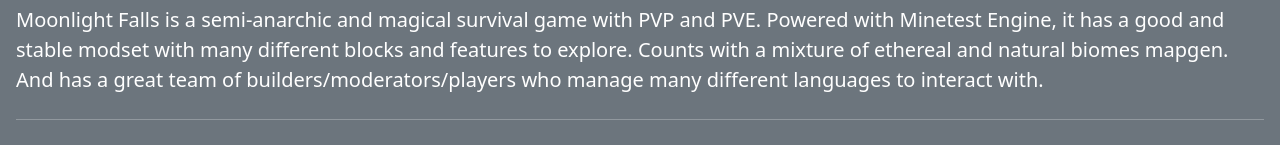
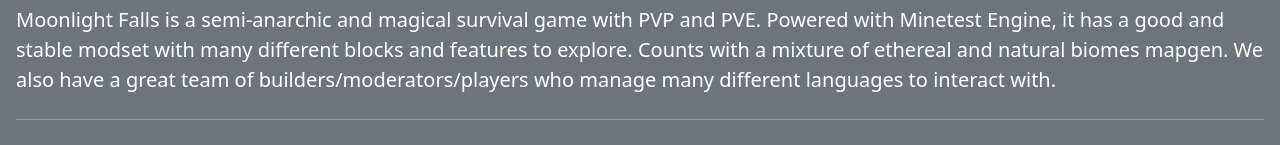
Before and after one commit to MoonlightFalls/moonlight-falls, a plain HTML site: page index.html in a window 1280 px wide. Shown: the part 795-940 px from the top of the page. Drawn offline with nearby package versions, Linux system fonts and the light colour scheme.

```diff
--- a/index.html
+++ b/index.html
@@ -57,7 +57,7 @@
 
       <div class="jumbotron p-3 mb-2 bg-secondary text-white">
         <h1 class="display-4">Welcome to Moonlight Falls</h1>
-        <p class="lead">Moonlight Falls is a semi-anarchic and magical survival game with PVP and PVE. Powered with Minetest Engine, it has a good and stable modset with many different blocks and features to explore. Counts with a mixture of ethereal and natural biomes mapgen. And has a great team of builders/moderators/players who manage many different languages to interact with.
+        <p class="lead">Moonlight Falls is a semi-anarchic and magical survival game with PVP and PVE. Powered with Minetest Engine, it has a good and stable modset with many different blocks and features to explore. Counts with a mixture of ethereal and natural biomes mapgen. We also have a great team of builders/moderators/players who manage many different languages to interact with.
         <hr class="my-4">
         <p>Join our community on discord and visit our world today!!!<p class="lead">
         <a class="btn btn-primary btn-lg" href="../moonlight-falls/about.html" role="button">Learn more</a>
```
